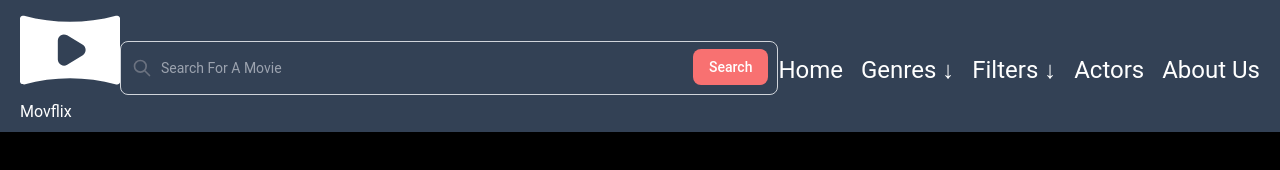
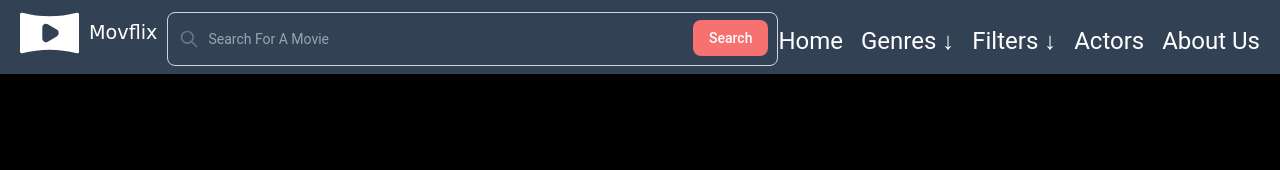
Before and after one commit to 202212-GIZ-YE-FEW/movie-project-actioncode, a plain HTML site: page index.html in a window 1280 px wide. Drawn offline with nearby package versions, Linux system fonts and the light colour scheme; no server answers.

Commit message:
fix: logo and name movies

```diff
--- a/style.css
+++ b/style.css
@@ -71,7 +71,8 @@ body {
 
 .container div:hover h2.movie-average,
 .container div:hover h3.movie-title {
-    font-size: 50px;
+    font-size: 25px;
+    font-family: fantasy;
     color: #fff;
     text-shadow: 0 0 10px #000;
     text-align: center;
@@ -195,3 +196,20 @@ img#movie-backdrop {
 #actors {
     margin: 24px 16px 0 0;
 }
+
+#icon {
+    display: contents;
+}
+
+#logo {
+    width: 4em;
+    height: 4em;
+    padding-right: 5px;
+}
+
+#logo-name {
+    font-family: cursive;
+    font-size: larger;
+    padding-left: 5px;
+    padding-right: 10px;
+}
```
